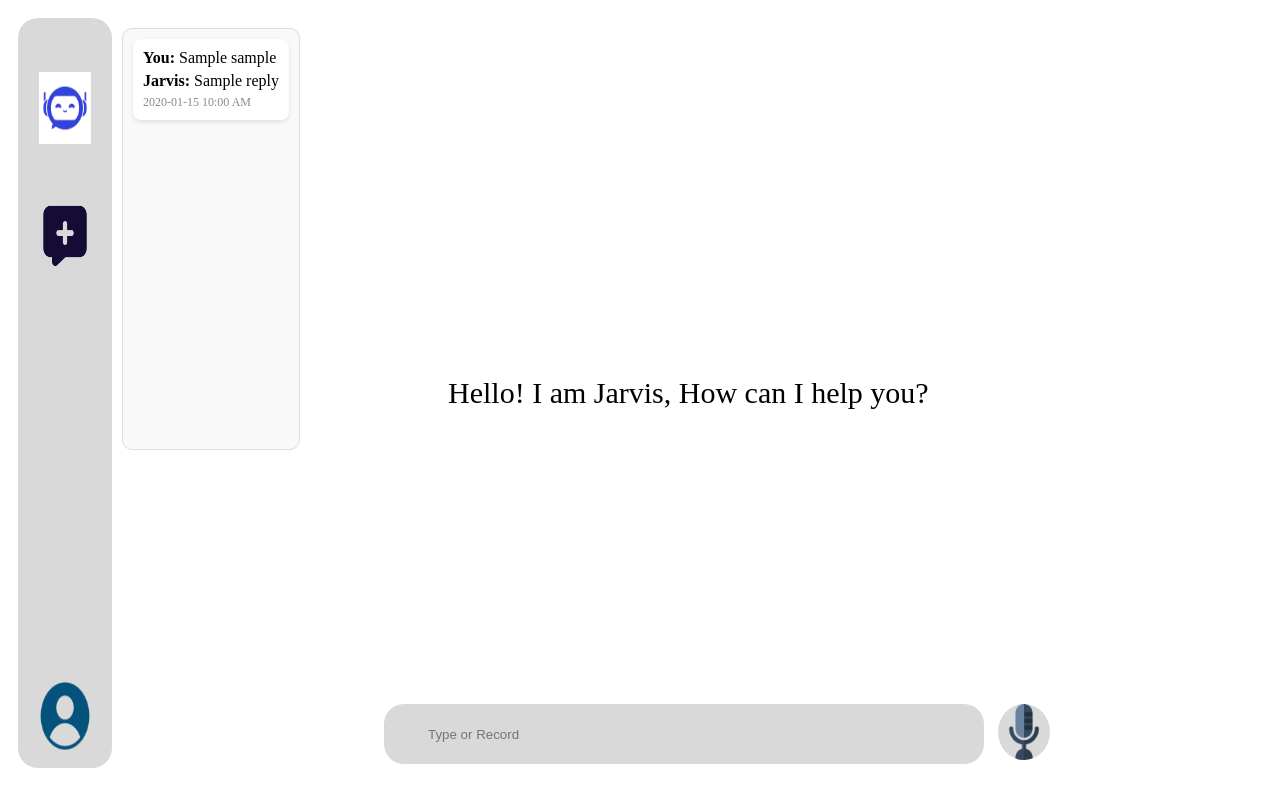
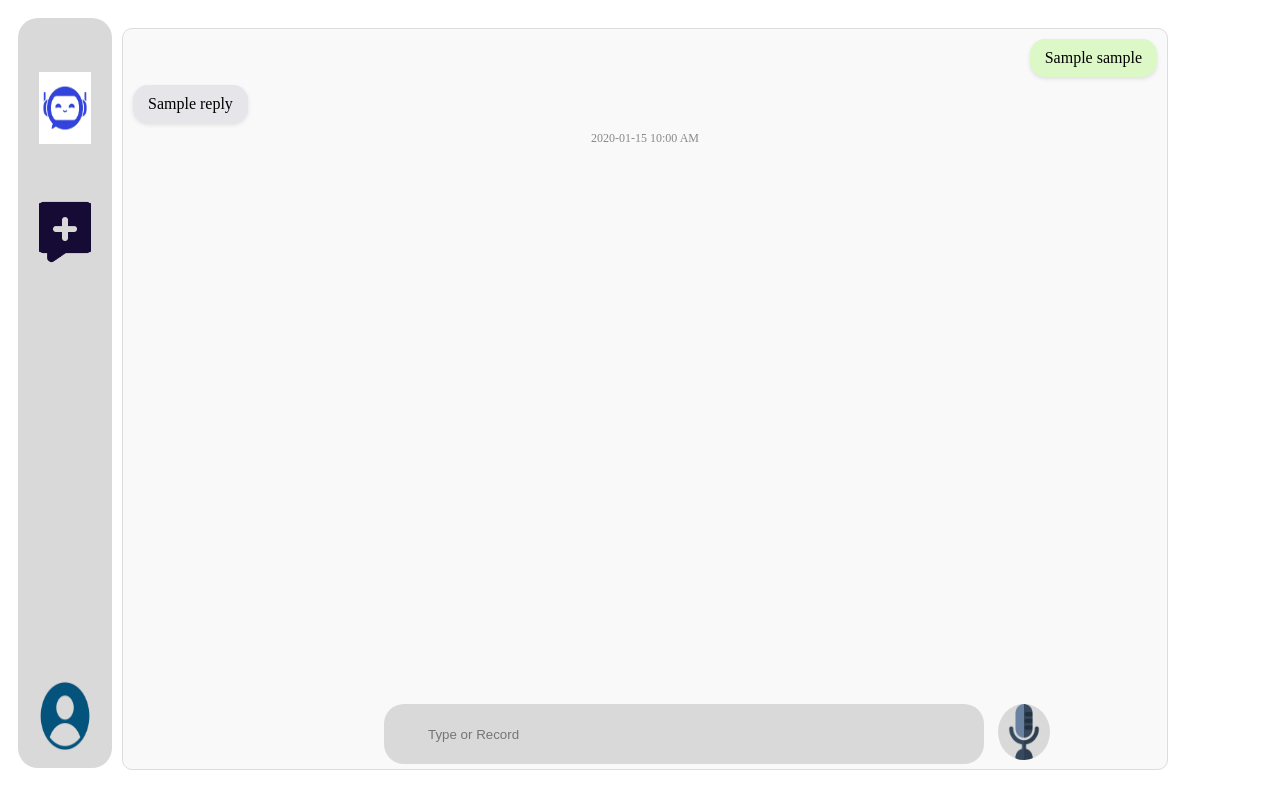
Before and after one commit to Redinferno1736/Jarvis, a Flask app: page /home in a window 1280 px wide. Run offline with Flask 3, Linux system fonts and the light colour scheme; the visitor is signed in with stand-in values (Sample User, id 1); a database or web service that is not in the repository returns one stand-in record (values such as "Sample title").

Commit message:
Bug fix2

```diff
--- a/main.py
+++ b/main.py
@@ -110,6 +110,12 @@ def main_page():
     documents = list(sav.find())
     return render_template("jip.html", documents=documents)
 
+@app.route("/new")
+def new_chat():
+    sav = db[slugify(session['username'])]
+    db.drop_collection(sav)
+    return redirect('/home')
+
 @app.route("/logout")
 def logout():
     session.clear()
--- a/static/jip.css
+++ b/static/jip.css
@@ -52,10 +52,23 @@ body{
 .i3{
     top: 85%;
 }
-.i2{
-    top: 25%;
+.newchat {
+    all: unset; /* Removes default button styling */
+    display: inline-block;
+    cursor: pointer;
+    top:20%;
+    position: absolute;
+    width:4vw ;
+    height:9vh ;
 }
 
+.i2 {
+    width: 50px; /* Adjust size based on your image */
+    height: 50px;
+    object-fit: cover;
+    position: absolute;
+     /* Ensures the image is fully visible */
+}
 .i1{
     top:9%;
 }
@@ -68,26 +81,45 @@ body{
 .chat-history {
     margin-top: 20px;
     padding: 10px;
-    max-height: 400px;
-    overflow-y: auto; /* Add scrollbar if needed */
+    max-height: 90vh; /* Increased from 400px */
+    overflow-y: auto; /* ✅ Ensures scrolling */
     background-color: #f9f9f9;
     border-radius: 10px;
     border: 1px solid #ddd;
+    width: 80vw;
+    display: flex;
+    flex-direction: column;
 }
 
-.chat-item {
-    margin-bottom: 12px;
-    padding: 10px;
-    background-color: #ffffff;
-    border-radius: 8px;
+/* ✅ User message (aligned to the right) */
+.user-message {
+    background-color: #dcf8c6;
+    color: #000;
+    padding: 10px 15px;
+    border-radius: 15px;
+    max-width: 70%;
+    align-self: flex-end;
+    margin-bottom: 8px;
     box-shadow: 0 2px 4px rgba(0,0,0,0.1);
+    text-align: left;
 }
 
-.chat-question, .chat-reply {
-    margin-bottom: 5px;
+/* ✅ Bot message (aligned to the left) */
+.bot-message {
+    background-color: #e5e5ea;
+    color: #000;
+    padding: 10px 15px;
+    border-radius: 15px;
+    max-width: 70%;
+    align-self: flex-start;
+    margin-bottom: 8px;
+    box-shadow: 0 2px 4px rgba(0,0,0,0.1);
+    text-align: left;
 }
 
 .chat-time {
     font-size: 12px;
     color: #888;
+    margin-bottom: 15px;
+    text-align: center;
 }
--- a/templates/jip.html
+++ b/templates/jip.html
@@ -4,19 +4,22 @@
 <head>
     <meta charset="UTF-8">
     <meta name="viewport" content="width=device-width, initial-scale=1.0">
-    <title>home</title>
+    <title>Home</title>
     <link rel="stylesheet" href="/static/jip.css">
 </head>
 
 <body>
+    {% if not documents %}
         <div class="txt">
             Hello! I am Jarvis, How can I help you?
         </div>
-
+    {% endif %}
     <form action="/home" method="post">
         <div class="sb">
             <img class="i1" src="/static/assets/jarvis logo.jpg" alt="">
+            <button class="newchat" type="button" onclick="window.location.href='/new'">
                 <img class="i2" src="/static/assets/new-chat_12380562.png" alt="">
+            </button>
             <img class="i3" src="/static/assets/pngwing.com.png" alt="">
         </div>
         <div class="ip">
@@ -30,19 +33,18 @@
     <!-- ✅ Dynamically Display Chat History -->
     <div class="chat-history">
         {% for doc in documents %}
-            <div class="chat-item">
-                <div class="chat-question">
-                    <strong>You:</strong> {{ doc.question }}
+            <div class="chat-item user-message">
+                {{ doc.question }}
             </div>
-                <div class="chat-reply">
-                    <strong>Jarvis:</strong> {{ doc.reply }}
+            <div class="chat-item bot-message">
+                {{ doc.reply }}
             </div>
             <div class="chat-time">
                 {{ doc.time.strftime('%Y-%m-%d %I:%M %p') }}
             </div>
-            </div>
         {% endfor %}
     </div>
+
 </body>
 
 </html>
```
Lines whose indentation alone changed are shown as unchanged.
